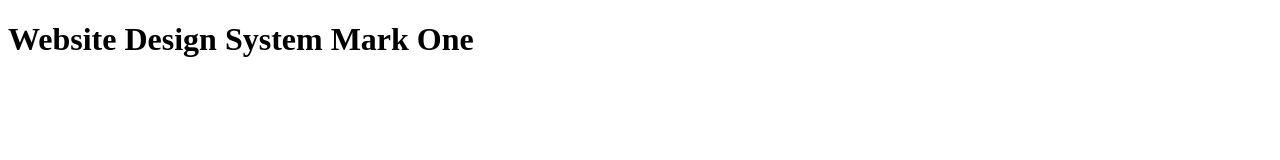
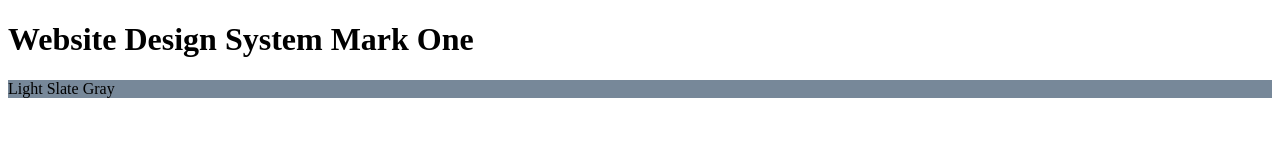
Before and after one commit to JAugustineFlory/WebDesSys, a plain HTML site: page index.html in a window 1280 px wide. Drawn offline with Linux system fonts and the light colour scheme.

Commit message:
Adds text in 'gray':Light Slate Gray; Adds Universal Styling comment on styles.css; Adds lightslategray background-color to gray

```diff
--- a/index.html
+++ b/index.html
@@ -10,7 +10,9 @@
     <main>
         <h1>Website Design System Mark One</h1>
         <article class="color">
-            <div class="gray"></div>
+            <div class="gray">
+                <p>Light Slate Gray</p>
+            </div>
             <div class="blue"></div>
             <div class="green"></div>
             <div class="pink"></div>
--- a/styles.css
+++ b/styles.css
@@ -0,0 +1,10 @@
+
+
+
+
+/*Universal Styling*/
+.gray { background-color: lightslategray}
+
+
+
+/*
```
